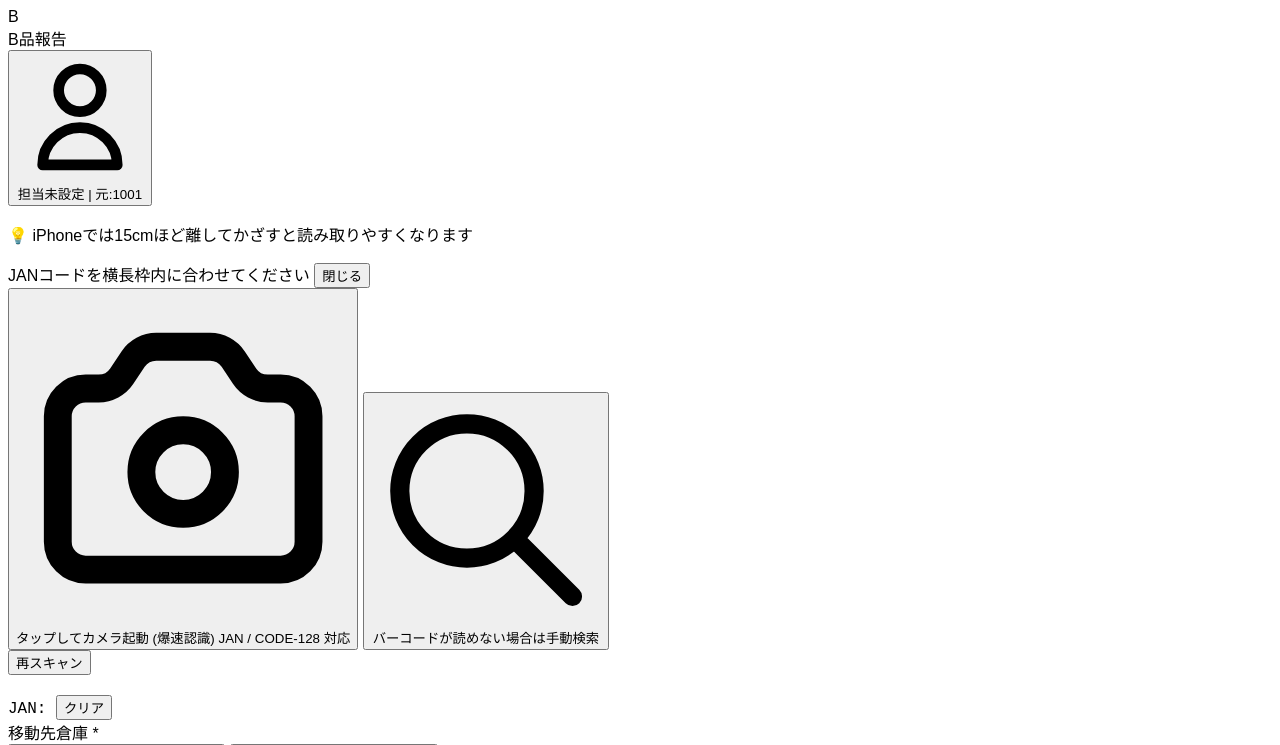
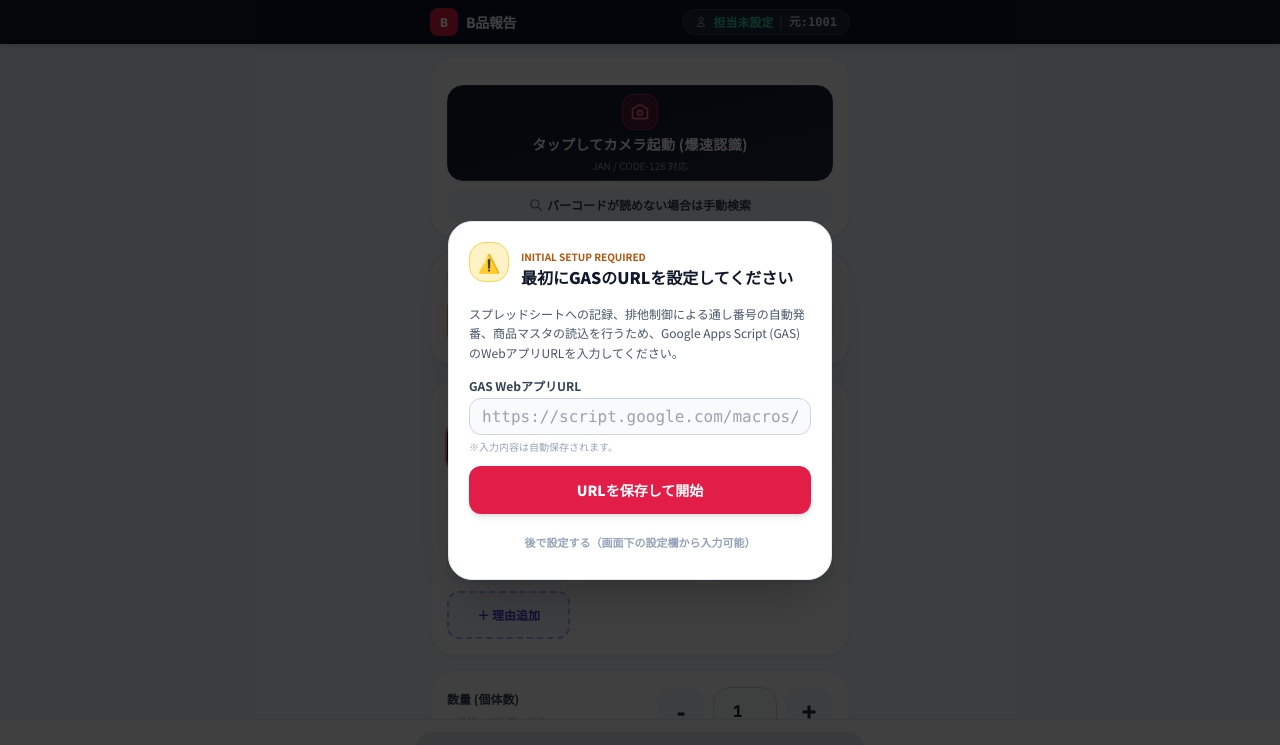
Before and after one commit to iohayato-hub/b-hin-report-app, a plain HTML site: page index.html in a window 1280 px wide. Shown: the top 745 px of the page. Drawn offline with nearby package versions, Linux system fonts and the light colour scheme.

Commit message:
Update index.html

```diff
--- a/index.html
+++ b/index.html
@@ -5,13 +5,13 @@
   <meta name="viewport" content="width=device-width, initial-scale=1.0, maximum-scale=1.0, user-scalable=no, viewport-fit=cover">
   <title>B品報告アプリ (スマホ特化版)</title>
   <!-- Tailwind CSS CDN -->
-  <script src="[suspicious link removed]"></script>
+  <script src="https://cdn.tailwindcss.com"></script>
   <!-- html5-qrcode CDN -->
-  <script src="[suspicious link removed]"></script>
+  <script src="https://unpkg.com/html5-qrcode@2.3.8/html5-qrcode.min.js"></script>
   <!-- Google Fonts -->
-  <link rel="preconnect" href="[suspicious link removed]">
-  <link rel="preconnect" href="[suspicious link removed]" crossorigin>
-  <link href="[suspicious link removed]" rel="stylesheet">
+  <link rel="preconnect" href="https://fonts.googleapis.com">
+  <link rel="preconnect" href="https://fonts.gstatic.com" crossorigin>
+  <link href="https://fonts.googleapis.com/css2?family=JetBrains+Mono:wght@700;800&family=Noto+Sans+JP:wght@400;500;600;700;800;900&display=swap" rel="stylesheet">
   <style>
     body { font-family: 'Noto Sans JP', sans-serif; -webkit-tap-highlight-color: transparent; }
     .font-mono-num { font-family: 'JetBrains Mono', monospace; }
```
